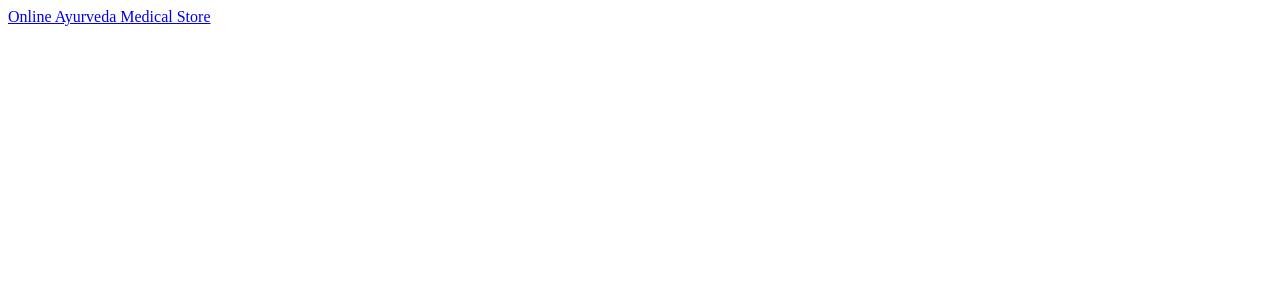
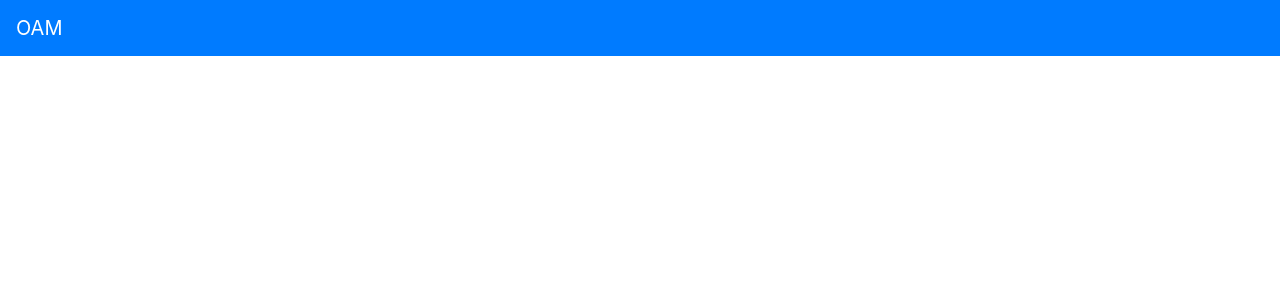
Before and after one commit to VarunMakh/OAM-FrontEnd, an Angular app in the folder oam/: page / in a window 1280 px wide. Shown: the top 300 px of the page. Built offline with nearby package versions, Linux system fonts and the light colour scheme.

Commit message:
Menu added

```diff
--- a/oam/src/app/menu/menu.component.html
+++ b/oam/src/app/menu/menu.component.html
@@ -1,8 +1,5 @@
 <header>
-    <nav class="navbar navbar-expand-sm bg-dark">
-        <div><a href="https://www.javainuse.com" class="navbar-brand">Online Ayurveda Medical Store</a></div>
-
-        <ul class="navbar-nav">
-        </ul>
+    <nav class="navbar navbar-expand-sm bg-primary navbar-dark">
+        <a class="navbar-brand" href="#">OAM</a>
     </nav>
 </header>
--- a/oam/src/index.html
+++ b/oam/src/index.html
@@ -6,6 +6,7 @@
   <base href="/">
   <meta name="viewport" content="width=device-width, initial-scale=1">
   <link rel="icon" type="image/x-icon" href="favicon.ico">
+  <link rel="stylesheet" href="https://stackpath.bootstrapcdn.com/bootstrap/4.3.1/css/bootstrap.min.css">
   <script src="https://ajax.googleapis.com/ajax/libs/jquery/3.4.1/jquery.min.js"></script>
   <script src="https://cdnjs.cloudflare.com/ajax/libs/popper.js/1.11.0/umd/popper.min.js"></script>
   <script src="https://maxcdn.bootstrapcdn.com/bootstrap/4.3.1/js/bootstrap.min.js"></script>
```
